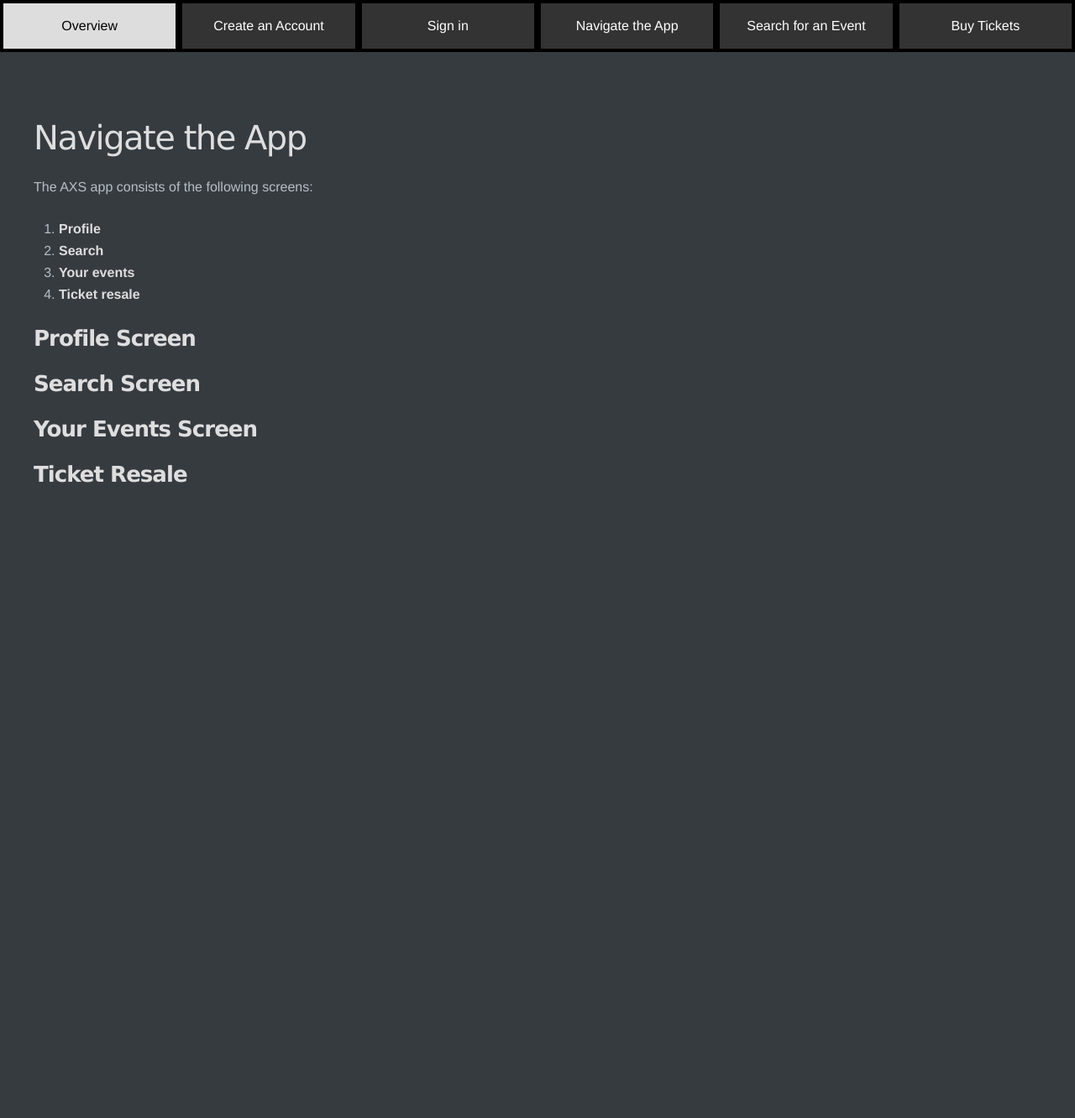
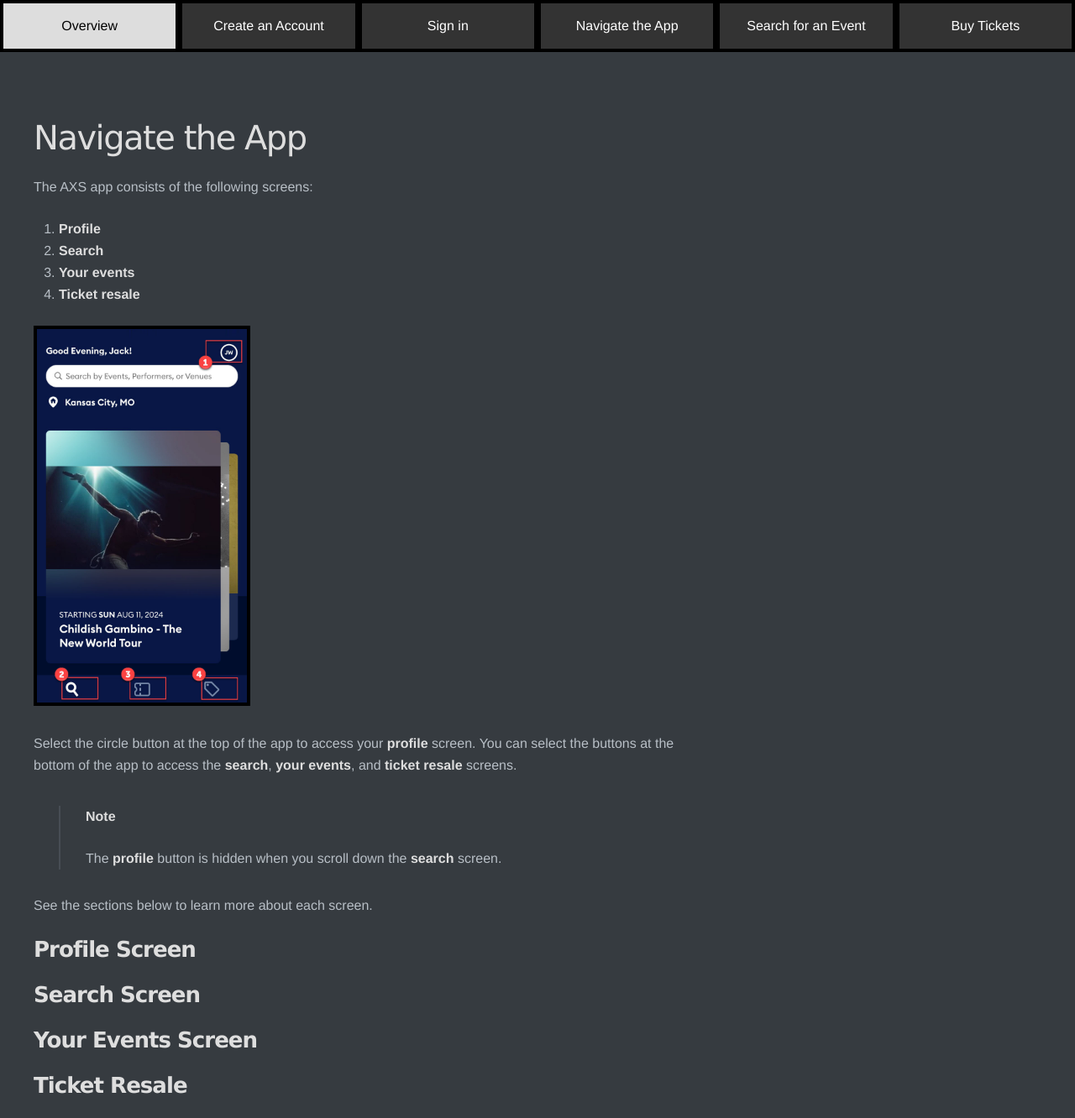
Before and after one commit to Jack-Walton/jack-walton.github.io, a Jekyll site: the page built from AXS/navigate_app.md, in a window 1280 px wide. Shown: the whole page at 84% size. Built offline with Jekyll 4.4.1, drawn with Linux system fonts in a browser that asks for light colours; before the commit the page ends 900 px from its top, so only the background shows below that.

Commit message:
Develop navigation content
I added an image and some descriptive text to the Navigate the App page.

```diff
--- a/AXS/navigate_app.md
+++ b/AXS/navigate_app.md
@@ -10,6 +10,17 @@
 3. **Your events**
 4. **Ticket resale**
 
+<img src="{{ site.baseurl }}/AXS/pictures/navigate_app/navigate_app_main_annotated.jpg"
+  alt="Step 1"  width="250"/>
+
+Select the circle button at the top of the app to access your **profile** screen. You can select the buttons at the bottom of the app to access the **search**, **your events**, and **ticket resale** screens.
+
+>**Note**
+>
+>The **profile** button is hidden when you scroll down the **search** screen.
+
+See the sections below to learn more about each screen.
+
 ## Profile Screen
 
 ## Search Screen
```
Also changed, not shown: AXS/pictures/navigate_app/navigate_app_main_annotated.jpg (added).
